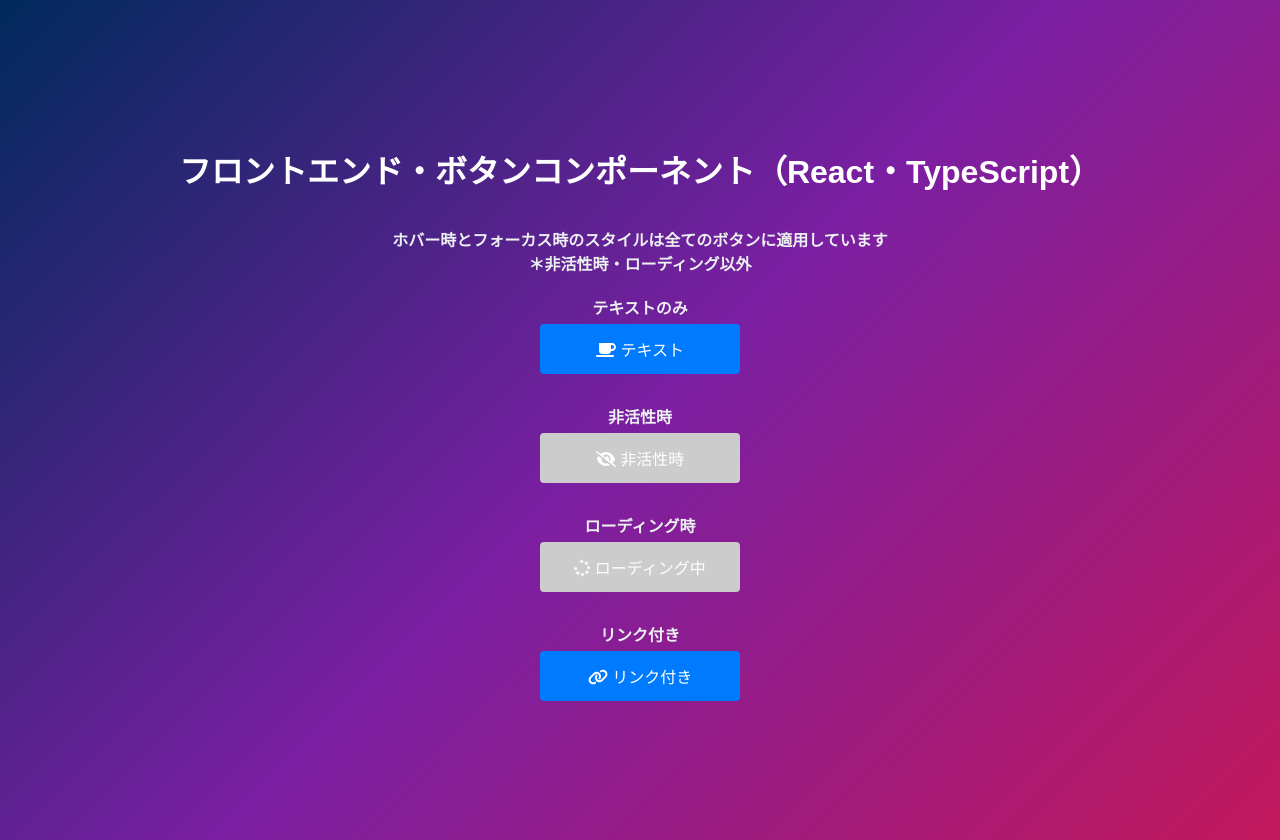
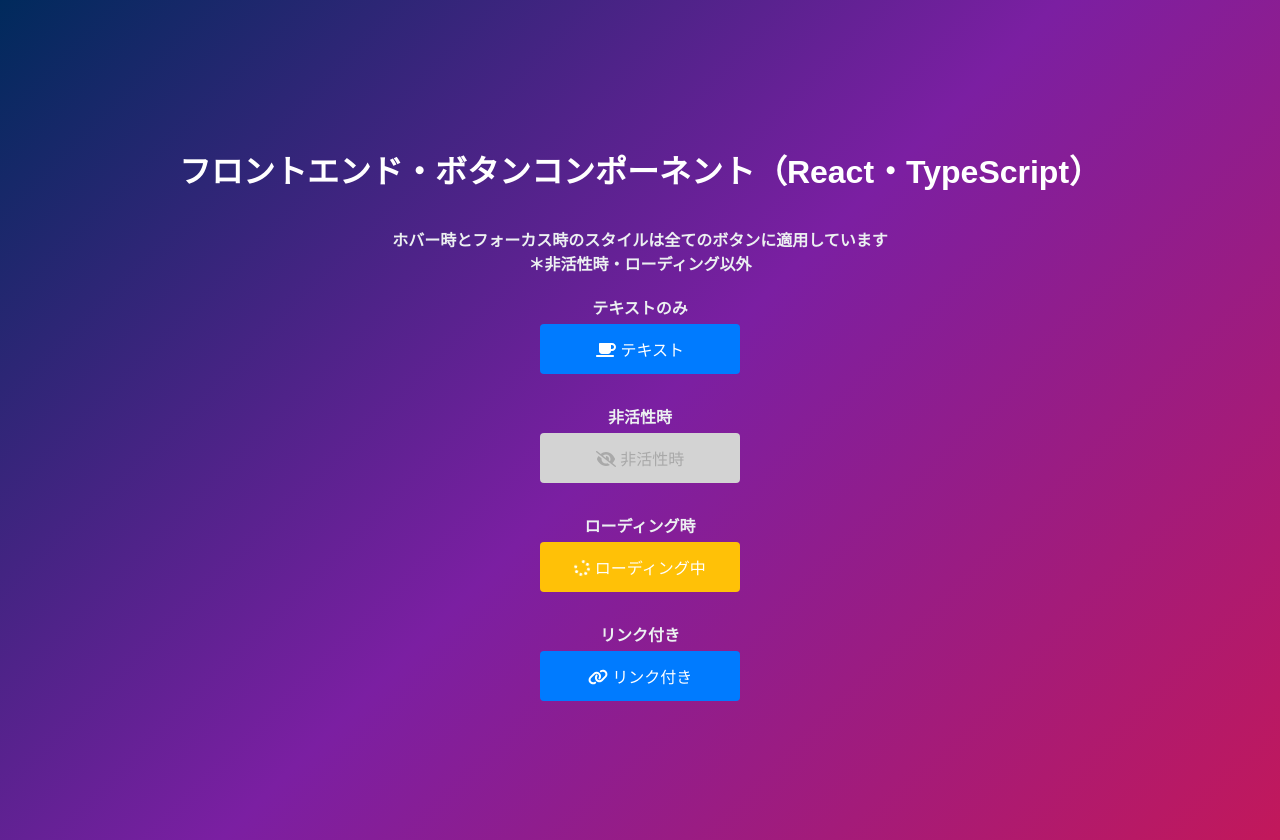
Before and after one commit to N-i-ke/button-component-react-typescript, a React (Create React App) app: page / in a window 1280 px wide. Built offline with nearby package versions, Linux system fonts and the light colour scheme.

Commit message:
fix: ボタンに付与するスタイルの修正
各ボタンに適用するスタイルを修正

```diff
--- a/src/components/Button.css
+++ b/src/components/Button.css
@@ -2,7 +2,7 @@
 body {
   margin: 0;
   padding: 0;
-  background: linear-gradient(135deg, #002a5c, #7b1fa2, #c2185b);/* 青から紫へのグラデーション */
+  background: linear-gradient(135deg, #002a5c, #7b1fa2, #c2185b); /* 青から紫へのグラデーション */
   display: flex;
   align-items: center;
   justify-content: center;
@@ -10,7 +10,7 @@
   color: white;
   font-family: Arial, sans-serif;
 }
-/* ボタンコンテナ全体を中央揃えにし、背景と間隔を追加 */
+
 .button-container {
   display: flex;
   flex-direction: column;
@@ -34,38 +34,56 @@
   font-weight: bold;
   color: #ecf0f1;
 }
+
 /* ボタンスタイル */
 .button {
   padding: 10px 20px;
   font-size: 16px;
   color: #fff;
-  background-color: #007bff;
+  background-color: #007bff; /* 通常時の背景色 */
   border: none;
   border-radius: 4px;
   cursor: pointer;
-  transition: background-color 0.3s;
+  transition: background-color 0.3s, transform 0.2s; /* トランジション追加 */
   margin-bottom: 15px; /* ボタン間の間隔 */
+  width: auto; /* 幅は親から指定 */
+  height: auto; /* 高さは親から指定 */
 }
 
+/* ホバー時 */
 .button:hover {
-  background-color: #0056b3;
+  background-color: #0056b3; /* ホバー時の背景色 */
 }
 
+/* フォーカス時 */
 .button:focus {
-  outline: 2px solid #0056b3;
+  outline: 2px solid #0056b3; /* フォーカス時のアウトライン */
 }
 
-.button.disabled,
-.button.loading {
-  background-color: #ccc;
-  cursor: not-allowed;
+/* 非活性時 */
+.button.disabled {
+  background-color: #d3d3d3; /* 非活性時の背景色 */
+  color: #a9a9a9; /* 非活性時の文字色 */
+  cursor: not-allowed; /* 非活性時のカーソル */
 }
 
-/* ボタンを中央に配置するためのコンテナ */
-.button-container {
-  display: flex;
-  flex-direction: column; /* ボタンを縦に並べる */
-  align-items: center;
-  justify-content: center;
-  height: 100vh; /* 画面全体の中央に配置する */
+/* ローディング時 */
+.button.loading {
+  background-color: #ffc107; /* ローディング時の背景色 */
+  cursor: wait; /* ローディング時のカーソル */
 }
+
+/* ローディング中のアイコンに関するスタイル */
+.button.loading .fa-spinner {
+  animation: spin 1s infinite; /* ローディング中のスピナーアニメーション */
+}
+
+/* アニメーション定義 */
+@keyframes spin {
+  from {
+    transform: rotate(0deg);
+  }
+  to {
+    transform: rotate(360deg);
+  }
+}
```
